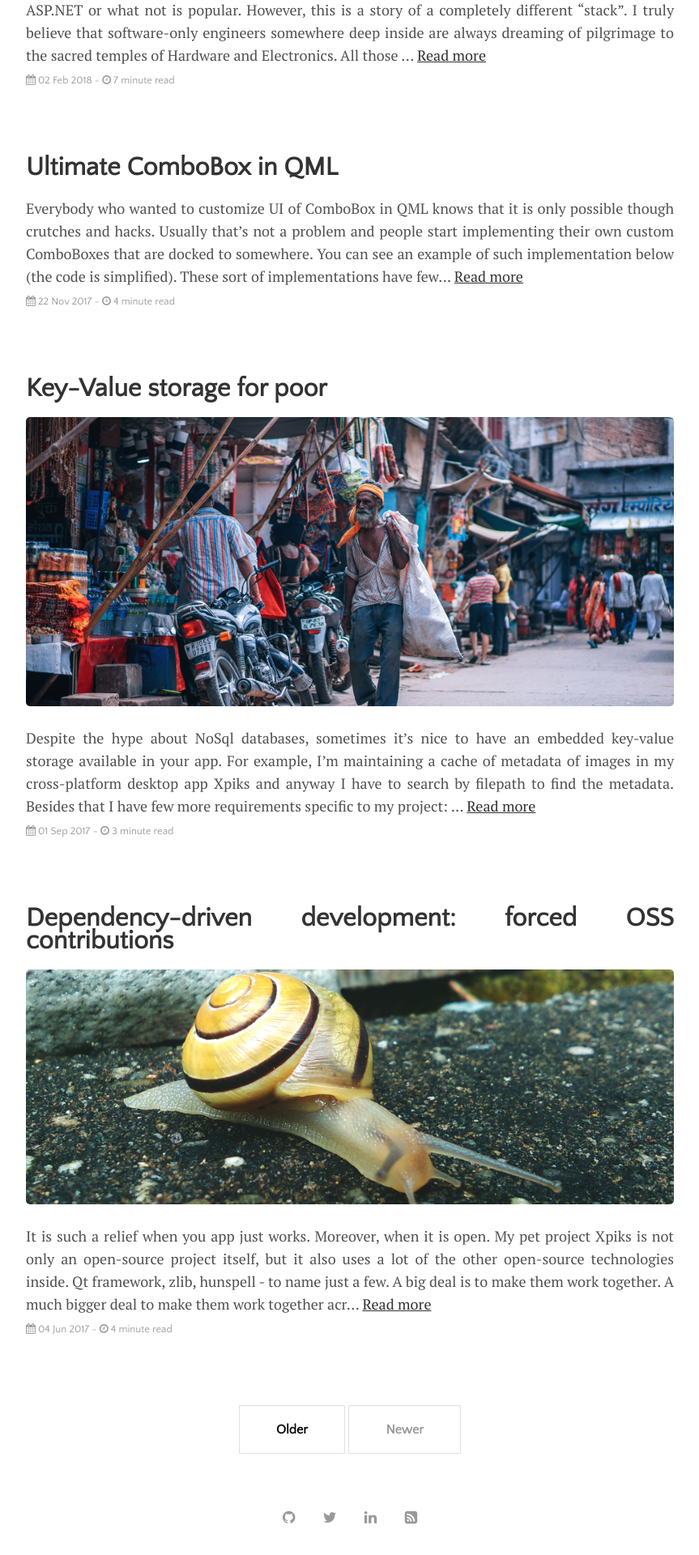
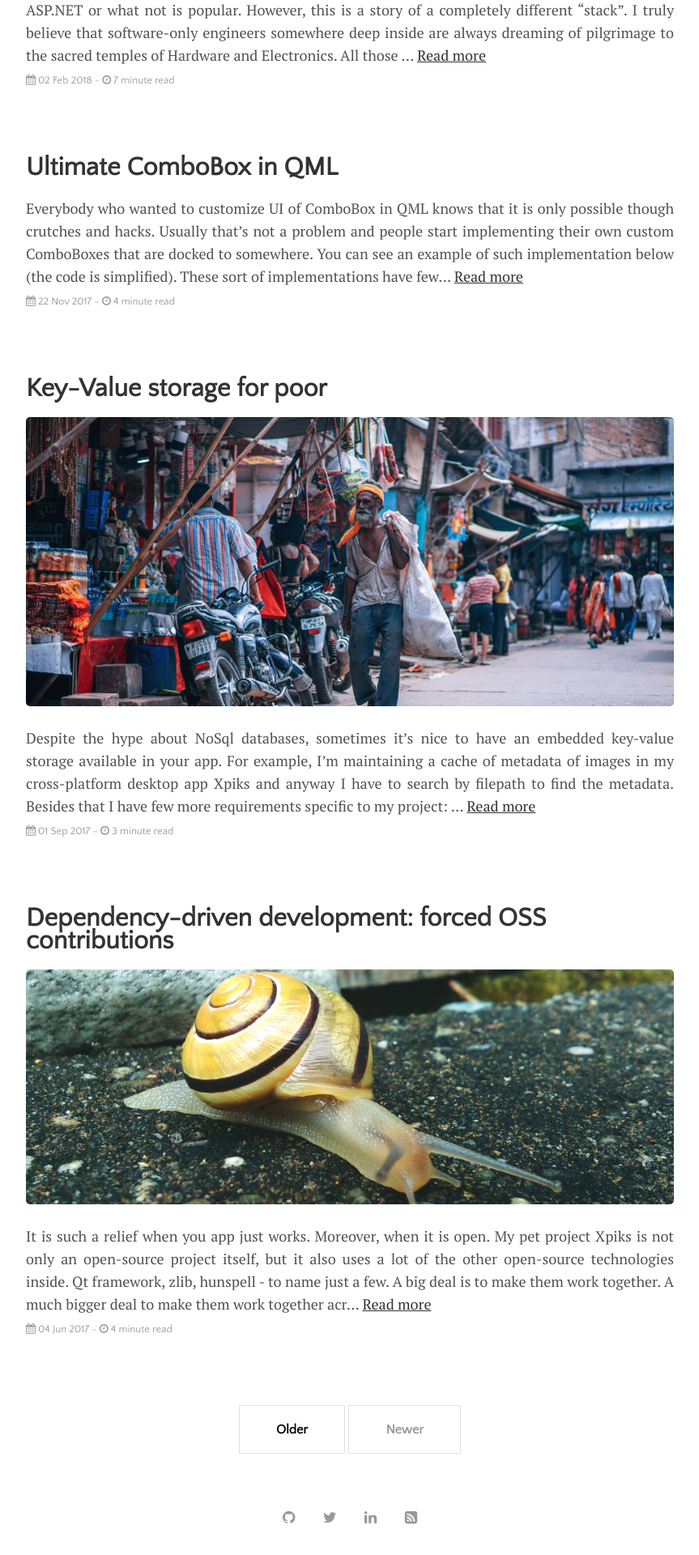
Before and after one commit to ribtoks/code-jamming, a Jekyll site: the page built from index.html, in a window 1280 px wide. Shown: the part 1322-3242 px from the top of the page at 81% size, without its empty margins (208-1071 px from the left). Built offline with Jekyll 4.4.1, drawn with Linux system fonts in a browser that asks for light colours; nearby versions of some CDN libraries; the list of posts is cut into pages by our own code.

Commit message:
Update main.css

```diff
--- a/assets/css/main.css
+++ b/assets/css/main.css
@@ -156,6 +156,10 @@ hr {
   color: #9a9a9a;
   font-family: 'Quattrocento Sans', sans-serif;
   font-size:0.8rem;
+}
+
+.posts h1 {
+  text-align: left;
 }
 
 @media (max-width: 30rem) {
```
